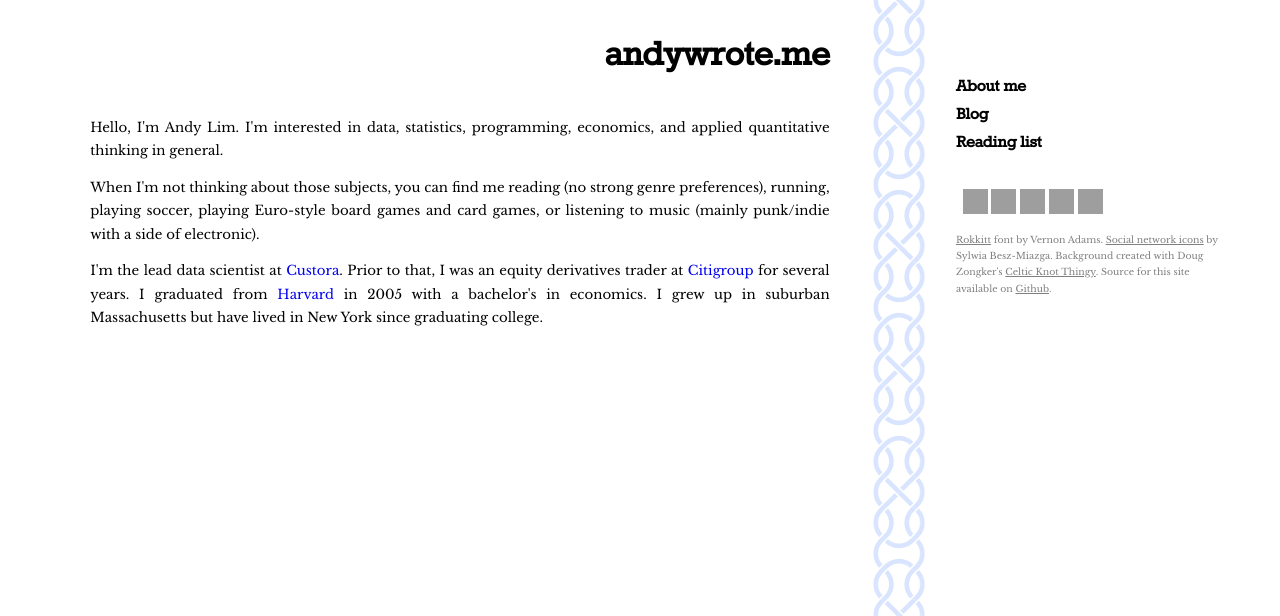
After one commit to andrewblim/andywrote.me, a Python web app: template templates/about.jinja2 in a window 1280 px wide. The commit adds this page. Shown: the top 616 px of the page. Run offline with Jinja, Linux system fonts and the light colour scheme; the template is opened without the code that fills it, so the values that code supplies are empty; grey boxes are pictures that could not be loaded.

Commit message:
Split the jinja into inherited templates

```diff
--- a/static/css/andywrote.css
+++ b/static/css/andywrote.css
@@ -19,7 +19,7 @@ body {
   font-size: 10pt;
   background-image: url("/images/ckt_small.png");
   background-repeat: repeat-y;
-  background-position: 71.5%;
+  background-position: 71.25% top;
 }
 
 a { text-decoration: none; }
@@ -30,11 +30,19 @@ a:hover { text-decoration: underline; }
   padding: 0 0 2.5em 0;
 }
 
-#content {
+#content-container {
   display: block;
   width: 65%;
   float: left;
   padding: 0 0 0 0;
+}
+
+#content {
+  display: block;
+  float: right;
+  width: 90%;
+  line-height: 1.75em;
+  text-align: justify;
 }
 
 #navigation {
@@ -71,14 +79,6 @@ h1 {
   text-align: right;
 }
 
-#about-me {
-  display: block;
-  float: right;
-  width: 85%;
-  line-height: 1.75em;
-  text-align: justify;
-}
-
 #networks {
   padding: 1em 0.5em;
 }
--- /dev/null
+++ b/templates/about.jinja2
@@ -0,0 +1,13 @@
+{% extends "base.jinja2" %}
+{% block title %}andywrote.me{% endblock %}
+{% block content %}
+<p>
+  Hello, I'm Andy Lim. I'm interested in data, statistics, programming, economics, and applied quantitative thinking in general.
+</p>
+<p>
+  When I'm not thinking about those subjects, you can find me reading (no strong genre preferences), running, playing soccer, playing Euro-style board games and card games, or listening to music (mainly punk/indie with a side of electronic).
+</p>
+<p>
+  I'm the lead data scientist at <a href="https://www.custora.com/">Custora</a>. Prior to that, I was an equity derivatives trader at <a href="http://www.citigroup.com/">Citigroup</a> for several years. I graduated from <a href="http://www.harvard.edu/">Harvard</a> in 2005 with a bachelor's in economics. I grew up in suburban Massachusetts but have lived in New York since graduating college.
+</p>
+{% endblock %}
--- a/templates/index.jinja2
+++ b/templates/base.jinja2
@@ -5,22 +5,18 @@
   <link rel="stylesheet" type="text/css" href="/css/andywrote.css" />
   <link href='http://fonts.googleapis.com/css?family=Libre+Baskerville:400,700,400italic' rel='stylesheet' type='text/css'>
 </head>
+<title>
+  {% block title %}andywrote.me{% endblock %}
+</title>
 <body>
 
   <div id="main">
-    <div id="content">
+    <div id="content-container">
       <h1>andywrote.me</h1>
 
-      <div id="about-me">
-        <p>
-          Hello, I'm Andy Lim. I'm interested in data, statistics, programming, economics, and applied quantitative thinking in general.
-        </p>
-        <p>
-          When I'm not thinking about those subjects, you can find me reading (no strong genre preferences), running, playing soccer, playing Euro-style board games and card games, or listening to music (mainly punk/indie with a side of electronic).
-        </p>
-        <p>
-          I'm the lead data scientist at <a href="https://www.custora.com/">Custora</a>. Prior to that, I was an equity derivatives trader at <a href="http://www.citigroup.com/">Citigroup</a> for several years. I graduated from <a href="http://www.harvard.edu/">Harvard</a> in 2005 with a bachelor's in economics. I grew up in suburban Massachusetts but have lived in New York since graduating college.
-        </p>
+      <div id="content">
+      {% block content %}
+      {% endblock %}
       </div>
 
     </div>
```
Also changed, not shown: app/andywrote/__init__.py (+3 -4 lines), templates/reading.jinja2 (added, +7 -0 lines).
